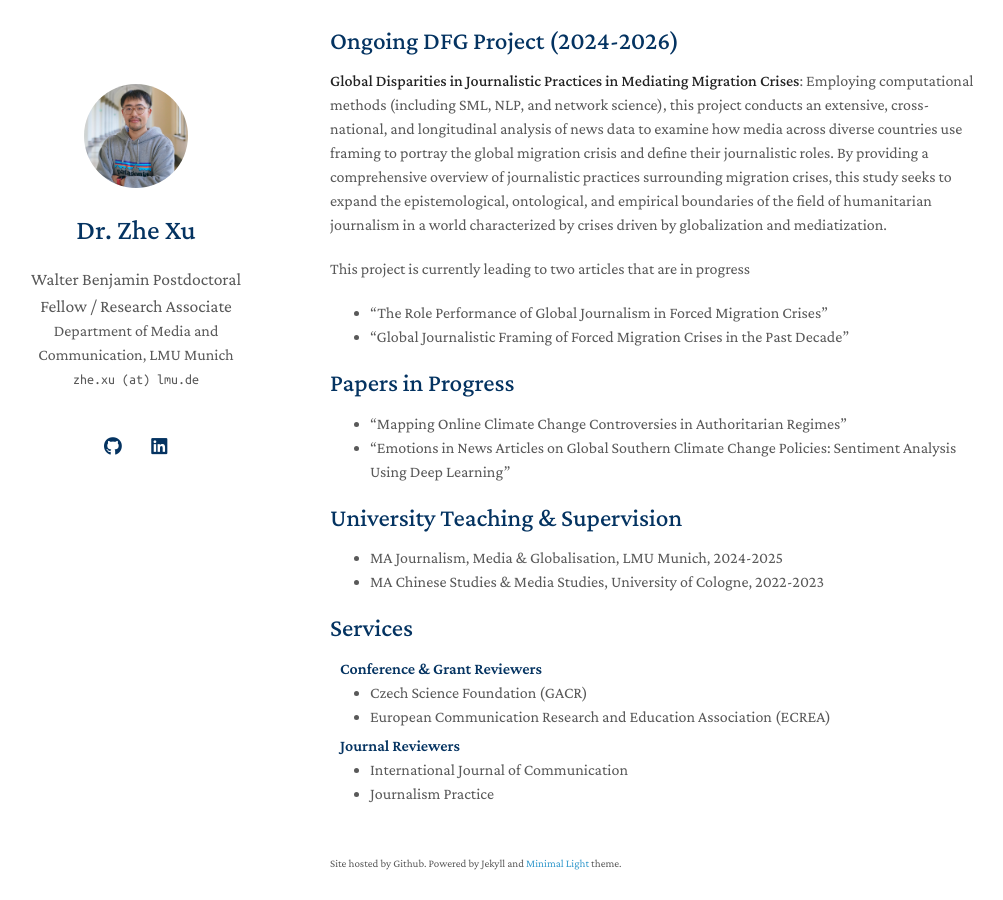
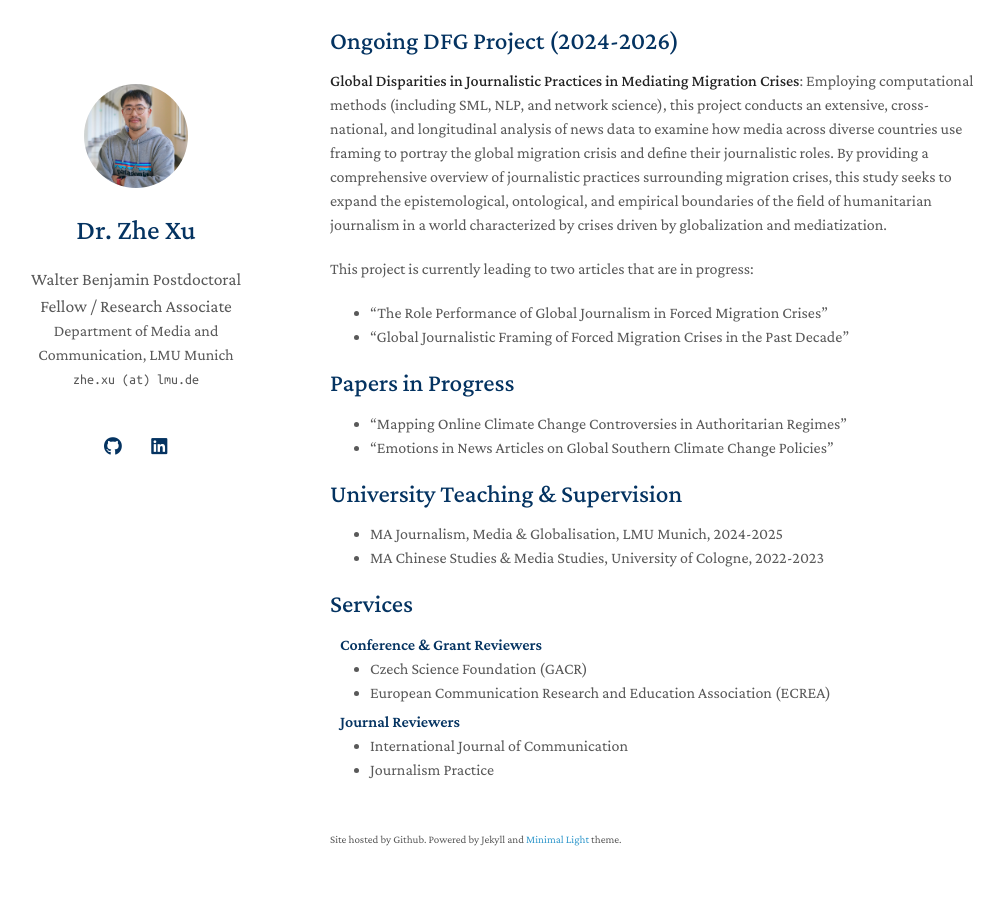
Before and after one commit to zhexuphd/home, a Jekyll site: the page built from index.md, in a window 1280 px wide and 900 px high, scrolled down 1612 px. Shown: the whole window, without its empty margins (140-1143 px from the left). Built offline with Jekyll 4.4.1, drawn with Linux system fonts in a browser that asks for light colours; a style sheet for code colours, icons or effects is not loaded; our own code applies the rules of GitHub Pages for plain Markdown files.

Commit message:
Update index.md

```diff
--- a/index.md
+++ b/index.md
@@ -31,7 +31,7 @@ When I’m not immersed in academia, you’ll likely find me hiking, mountaineer
 
 **Global Disparities in Journalistic Practices in Mediating Migration Crises**: Employing computational methods (including SML, NLP, and network science), this project conducts an extensive, cross-national, and longitudinal analysis of news data to examine how media across diverse countries use framing to portray the global migration crisis and define their journalistic roles. By providing a comprehensive overview of journalistic practices surrounding migration crises, this study seeks to expand the epistemological, ontological, and empirical boundaries of the field of humanitarian journalism in a world characterized by crises driven by globalization and mediatization.
 
-This project is currently leading to two articles that are in progress
+This project is currently leading to two articles that are in progress:
 
 - "The Role Performance of Global Journalism in Forced Migration Crises"
 - "Global Journalistic Framing of Forced Migration Crises in the Past Decade"
@@ -39,7 +39,7 @@ This project is currently leading to two articles that are in progress
 ## Papers in Progress
 
 - "Mapping Online Climate Change Controversies in Authoritarian Regimes"
-- "Emotions in News Articles on Global Southern Climate Change Policies: Sentiment Analysis Using Deep Learning"
+- "Emotions in News Articles on Global Southern Climate Change Policies"
 
 ## University Teaching & Supervision
 
```
